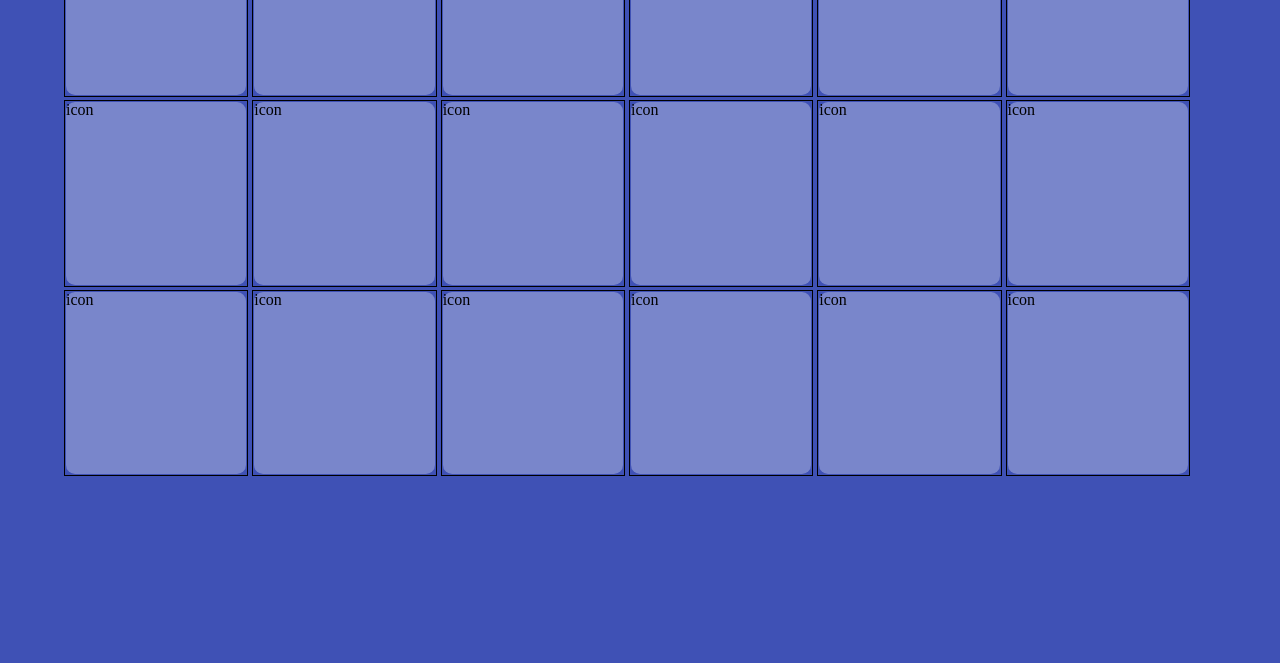
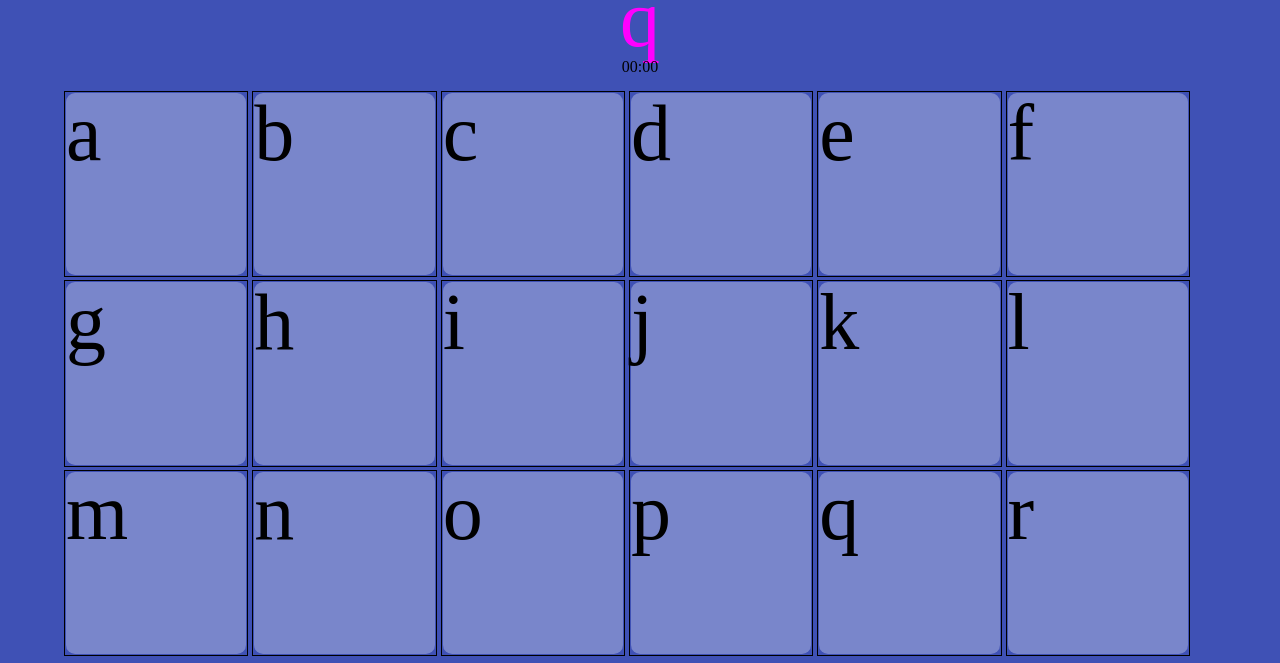
Before and after one commit to FalonMadeIt/memory, a plain HTML site: page index.html in a window 1280 px wide. Shown: the part 137-800 px from the top of the page. Drawn offline with Linux system fonts and the light colour scheme; some icons are missing.

Commit message:
This is the second version. Icons and header added

```diff
--- a/css/style.css
+++ b/css/style.css
@@ -6,9 +6,20 @@ body{
 }
 
 /*********** HEADER ***********/
+header{
+  text-align:center;
+  padding-top:1em;
+  padding-bottom:1em;
 
+}
+h1{
+  font-size:100px;
+  color:pink;
+}
+.heart{
+  color:fuchsia;
 
-
+}
 
 /*********** FORM ***********/
 .game-board{
@@ -40,7 +51,9 @@ input[ type= checkbox]{
   z-index:-1;
 }
 
-.icon{
+.icon, .heart{
+  font-family: untitled-font-1;
+  font-size:80px;
 
 }
 
--- a/index.html
+++ b/index.html
@@ -3,16 +3,18 @@
   <head>
     <meta charset="utf-8">
     <title>Memory</title>
+    <link rel="stylesheet" href="css/reset.css">
     <link rel="stylesheet" href="css/style.css">
-    <link rel="stylesheet" href="css/reset.css">
+    <link href="https://fontastic.s3.amazonaws.com/R5EKLc6zGYYXkDCAQFMpiW/icons.css" rel="stylesheet">
+    <link href="https://fontastic.s3.amazonaws.com/R5EKLc6zGYYXkDCAQFMpiW/icons.css" rel="stylesheet">
   </head>
   <body>
     <header>
-      <h1>Mem<span>(ico)</span>ry</h1>
+      <h1>Mem<span class="icon-social-yelp"></span>ry</h1>
 
       <div class="heart">
         <p>
-          heart icon
+          q
         </p>
       </div>
 
@@ -27,63 +29,63 @@
         <label class="game-tile">
 
             <span class="game-card">
-              <span class="icon">icon</span>
+              <span class="icon">a</span>
             </span>
         </label>
 
         <label class="game-tile">
           <input class="check" type="checkbox" >
             <span class="game-card">
-              <span class="icon">icon</span>
+              <span class="icon">b</span>
             </span>
         </label>
 
         <label class="game-tile">
           <input class="check" type="checkbox" >
             <span class="game-card">
-              <span class="icon">icon</span>
+              <span class="icon">c</span>
             </span>
         </label>
 
         <label class="game-tile">
           <input class="check" type="checkbox" >
             <span class="game-card">
-              <span class="icon">icon</span>
+              <span class="icon">d</span>
             </span>
         </label>
 
         <label class="game-tile">
           <input class="check" type="checkbox" >
             <span class="game-card">
-              <span class="icon">icon</span>
+              <span class="icon">e</span>
             </span>
         </label>
 
         <label class="game-tile">
           <input class="check" type="checkbox" >
             <span class="game-card">
-              <span class="icon">icon</span>
+              <span class="icon">f</span>
             </span>
         </label>
 
         <label class="game-tile">
           <input class="check" type="checkbox" >
             <span class="game-card">
-              <span class="icon">icon</span>
+              <span class="icon">g</span>
             </span>
         </label>
 
         <label class="game-tile">
           <input class="check" type="checkbox" >
             <span class="game-card">
-              <span class="icon">icon</span>
+              <span class="icon">h</span>
             </span>
         </label>
 
         <label class="game-tile">
           <input class="check" type="checkbox" >
             <span class="game-card">
-              <span class="icon">icon</span>
+              <span class="icon">i</span>
             </span>
         </label>
 
@@ -92,63 +94,63 @@
         <label class="game-tile">
           <input class="check" type="checkbox" >
             <span class="game-card">
-              <span class="icon">icon</span>
+              <span class="icon">j</span>
             </span>
         </label>
 
         <label class="game-tile">
           <input class="check" type="checkbox" >
             <span class="game-card">
-              <span class="icon">icon</span>
+              <span class="icon">k</span>
             </span>
         </label>
 
         <label class="game-tile">
           <input class="check" type="checkbox" >
             <span class="game-card">
-              <span class="icon">icon</span>
+              <span class="icon">l</span>
             </span>
         </label>
 
         <label class="game-tile">
           <input class="check" type="checkbox" >
             <span class="game-card">
-              <span class="icon">icon</span>
+              <span class="icon">m</span>
             </span>
         </label>
 
         <label class="game-tile">
           <input class="check" type="checkbox" >
             <span class="game-card">
-              <span class="icon">icon</span>
+              <span class="icon">n</span>
             </span>
         </label>
 
         <label class="game-tile">
           <input class="check" type="checkbox" >
             <span class="game-card">
-              <span class="icon">icon</span>
+              <span class="icon">o</span>
             </span>
         </label>
 
         <label class="game-tile">
           <input class="check" type="checkbox" >
             <span class="game-card">
-              <span class="icon">icon</span>
+              <span class="icon">p</span>
             </span>
         </label>
 
         <label class="game-tile">
           <input class="check" type="checkbox" >
             <span class="game-card">
-              <span class="icon">icon</span>
+              <span class="icon">q</span>
             </span>
         </label>
 
         <label class="game-tile">
           <input class="check" type="checkbox" >
             <span class="game-card">
-              <span class="icon">icon</span>
+              <span class="icon">r</span>
             </span>
         </label>
 
```
